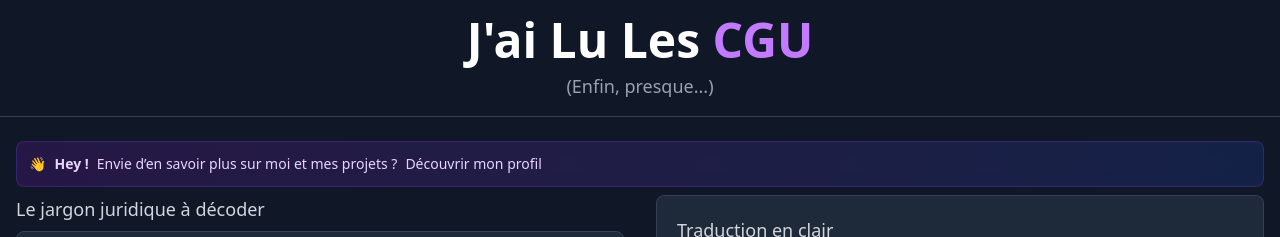
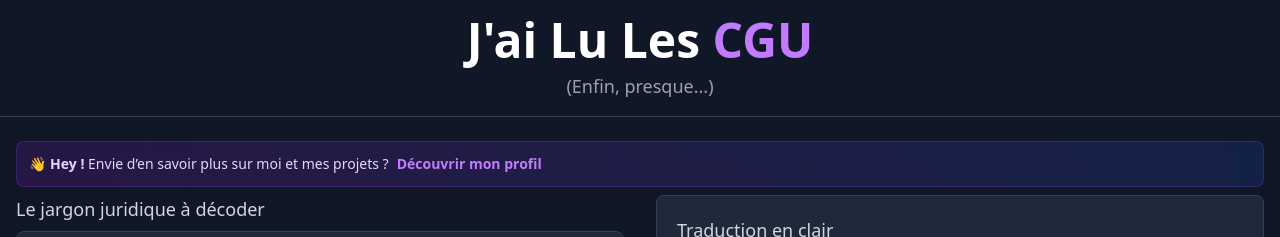
Before and after one commit to kevine-developer/terms--decoded, a React (Vite) app: page / in a window 1280 px wide. Shown: the top 237 px of the page. Built offline with nearby package versions, Linux system fonts and the light colour scheme; no server answers.

Commit message:
Create component for cta

```diff
--- a/src/App.tsx
+++ b/src/App.tsx
@@ -14,6 +14,7 @@ import Header from "./components/Header";
 import { ERROR_MESSAGES } from "./constants/errorMessage";
 import { LOADING_MESSAGES } from "./constants/loadingMessage";
 import type { AppState } from "./types/appstate.interface";
+import Cta from "./components/cta";
 
 
 
@@ -196,21 +197,7 @@ function App() {
 
       <main className="flex-grow container mx-auto px-4 py-6 ">
         {/* CTA en haut */}
-        <div className="mb-2 p-3 bg-gradient-to-r from-purple-900/30 to-blue-900/30 border border-purple-500/20 rounded-lg backdrop-blur-sm">
-          <p className="text-sm text-purple-200 flex items-center gap-2">
-            👋 <strong>Hey&nbsp;!</strong> Envie d’en savoir plus sur moi et mes
-            projets&nbsp;?
-            <a
-              href="https://kevine-dev.link/"
-              target="_blank"
-              rel="noopener noreferrer"
-              className="..."
-              aria-label="Découvrir mon profil, s'ouvre dans un nouvel onglet"
-            >
-              Découvrir mon profil
-            </a>
-          </p>
-        </div>
+      <Cta link="https://kevine-dev.link/"  title="Découvrir mon profil"/>
 
         <div className="flex flex-col lg:flex-row gap-8 t">
           {/* Colonne gauche - Input */}
--- /dev/null
+++ b/src/components/Cta.tsx
@@ -0,0 +1,28 @@
+interface ctaProps {
+  link: string;
+  title: string;
+}
+
+function Cta({ link, title }: ctaProps) {
+  return (
+    <div className="mb-2 p-3 bg-gradient-to-r from-purple-900/30 to-blue-900/30 border border-purple-500/20 rounded-lg backdrop-blur-sm">
+      <p className="text-sm  text-purple-200 flex  flex-col md:flex-row items-center text-center gap-2">
+        <span>
+          👋 <strong>Hey&nbsp;!</strong> Envie d’en savoir plus sur moi et mes
+          projets&nbsp;?
+        </span>
+        <a
+          href={link}
+          target="_blank"
+          rel="noopener noreferrer"
+          className="font-semibold text-purple-400"
+          aria-label="Découvrir mon profil, s'ouvre dans un nouvel onglet"
+        >
+          {title}
+        </a>
+      </p>
+    </div>
+  );
+}
+
+export default Cta;
```
